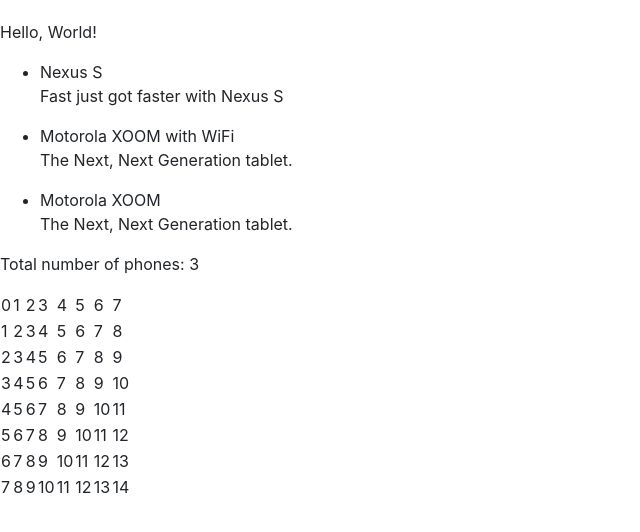
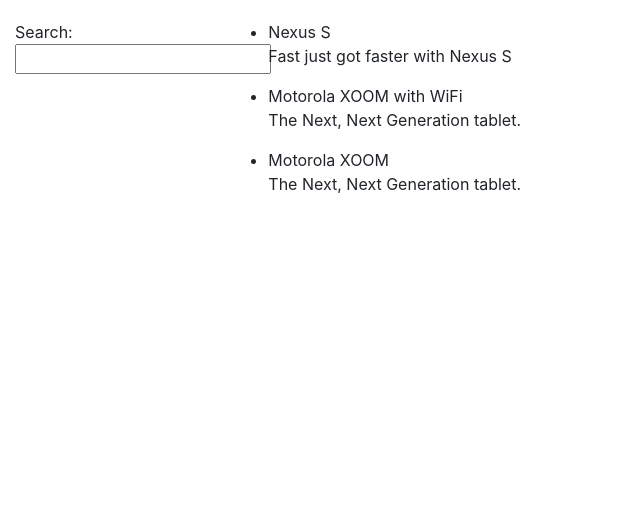
Before and after one commit to thomaskeschl/experiments, a website: page angular-phonecat/app/index.html in a window 1280 px wide. Shown: the whole page, without its empty margins (0-640 px from the left). Drawn offline with nearby package versions, Linux system fonts and the light colour scheme.

Commit message:
Add search box and end to end test.

```diff
--- a/angular-phonecat/app/index.html
+++ b/angular-phonecat/app/index.html
@@ -9,18 +9,26 @@
     <script src="js/controllers.js"></script>
 </head>
 <body ng-controller="PhoneListCtrl">
-<p>Hello, {{name}}</p>
-<ul>
-    <li ng-repeat="phone in phones">
-        <span>{{phone.name}}</span>
-        <p>
-            {{phone.snippet}}
-        </p>
-    </li>
-</ul>
-<p>Total number of phones: {{phones.length}}</p>
-<table>
-    <tr ng-repeat="i in [0, 1, 2, 3, 4, 5, 6, 7]"><td ng-repeat="j in [0, 1, 2, 3, 4, 5, 6, 7]">{{i+j}}</td></tr>
-</table>
+<div class="container-fluid">
+    <div class="row">
+        <div class="col-md-2">
+            <!--Sidebar content-->
+
+            Search: <input ng-model="query">
+
+        </div>
+        <div class="col-md-10">
+            <!--Body content-->
+
+            <ul class="phones">
+                <li ng-repeat="phone in phones | filter:query">
+                    {{phone.name}}
+                    <p>{{phone.snippet}}</p>
+                </li>
+            </ul>
+
+        </div>
+    </div>
+</div>
 </body>
 </html>
--- a/angular-phonecat/app/js/controllers.js
+++ b/angular-phonecat/app/js/controllers.js
@@ -13,5 +13,4 @@
         {'name':'Motorola XOOM',
          'snippet':'The Next, Next Generation tablet.'}
     ];
-    $scope.name = "World!"
 });
```
Also changed, not shown: angular-phonecat/test/e2e/scenarios.js (+22 -4 lines).
